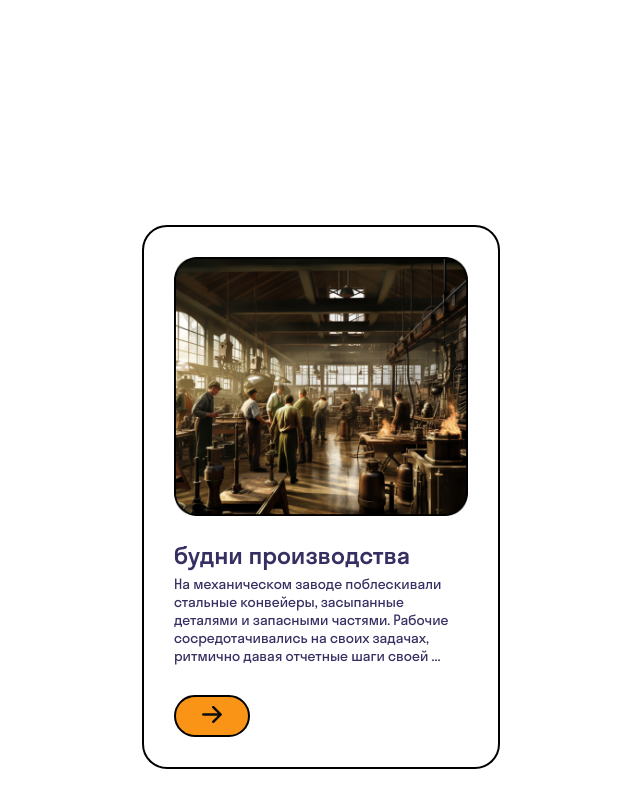
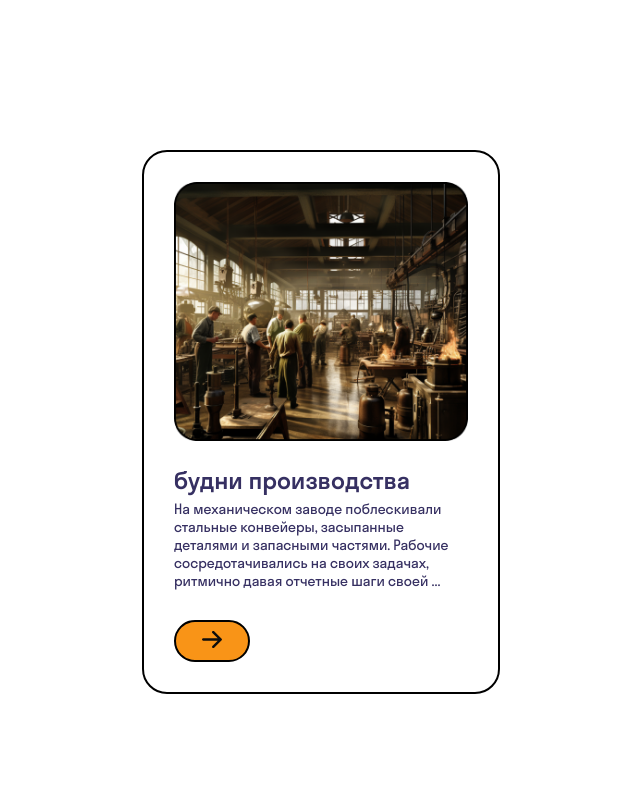
Before and after one commit to Topax558/7, a plain HTML site: page index.html in a window 1280 px wide. Shown: the whole page, without its empty margins (319-959 px from the left). Drawn offline with Linux system fonts and the light colour scheme.

Commit message:
Update style.css

```diff
--- a/style.css
+++ b/style.css
@@ -6,7 +6,7 @@
 
 body {
     font-family: 'StratosSkyeng', sans-serif;
-    margin-top: 225px;
+    margin-top: 150px;
 }
 
 .card{
```
